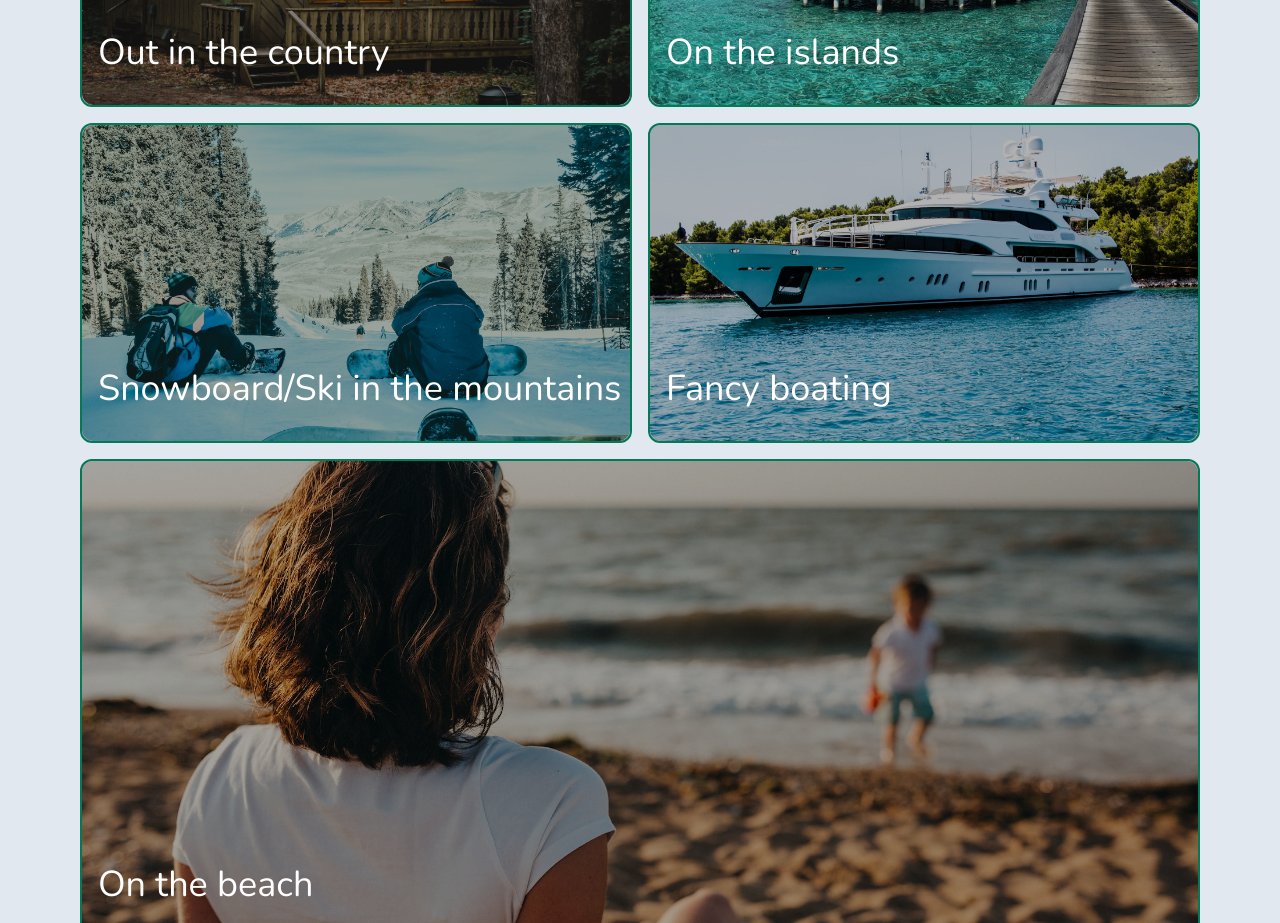
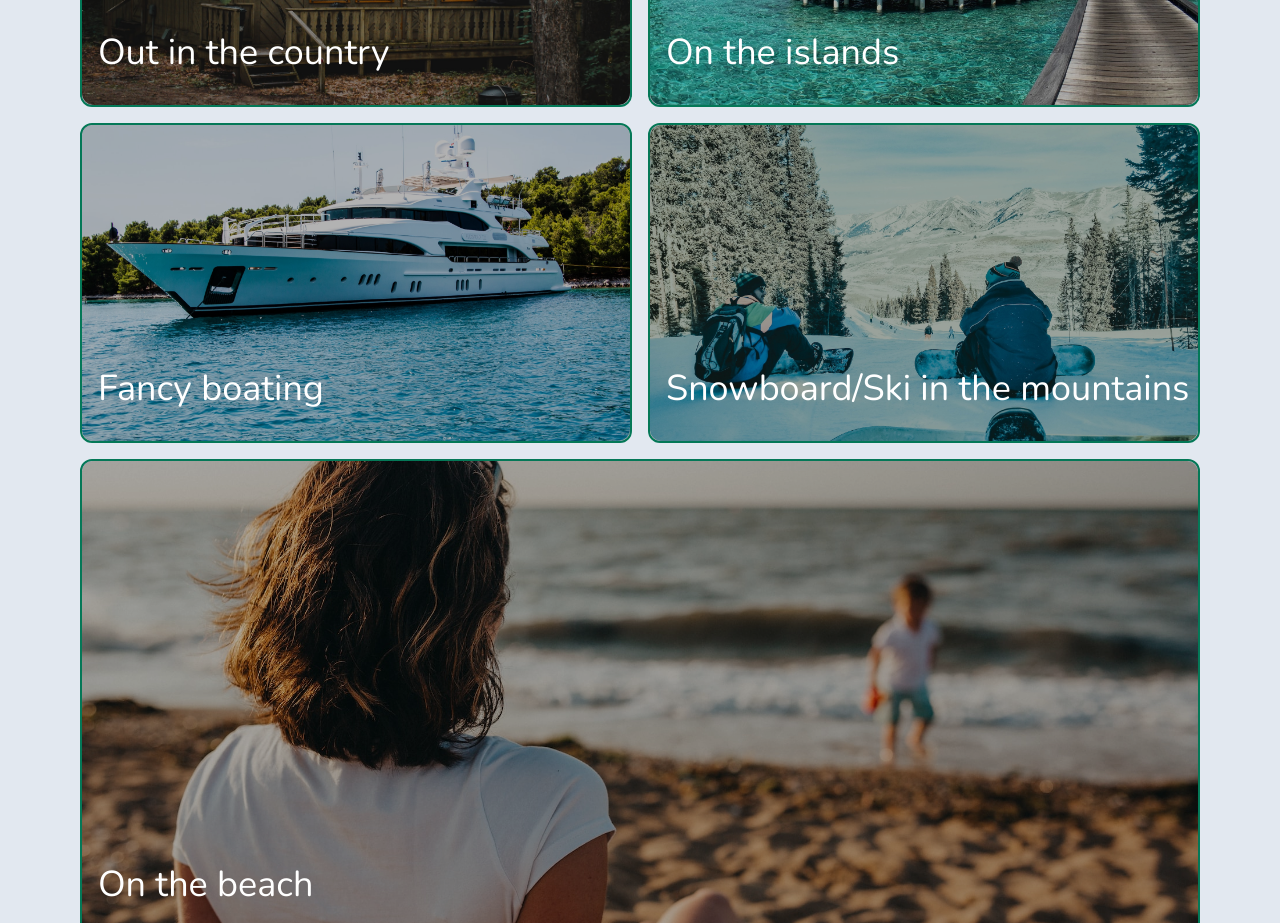
Before and after one commit to aarongrossmandev/GVR, a Next.js app: page / in a window 1280 px wide. Shown: the part 920-1843 px from the top of the page. Built offline with nearby package versions, Linux system fonts and the light colour scheme; no server answers; what world-countries would draw is missing.

Commit message:
changed order of getaway card

```diff
--- a/app/components/home/TopSection.tsx
+++ b/app/components/home/TopSection.tsx
@@ -15,14 +15,14 @@ const TopSection: FC = () => {
       image: "/images/islands.jpg",
     },
     {
+      title: "Fancy boating",
+      label: "Yachts",
+      image: "/images/yachts.jpg ",
+    },
+    {
       title: "Snowboard/Ski in the mountains",
       label: "Skiing",
       image: "/images/mountains.jpg",
-    },
-    {
-      title: "Fancy boating",
-      label: "Yachts",
-      image: "/images/yachts.jpg ",
     },
     {
       title: "On the beach",
```
